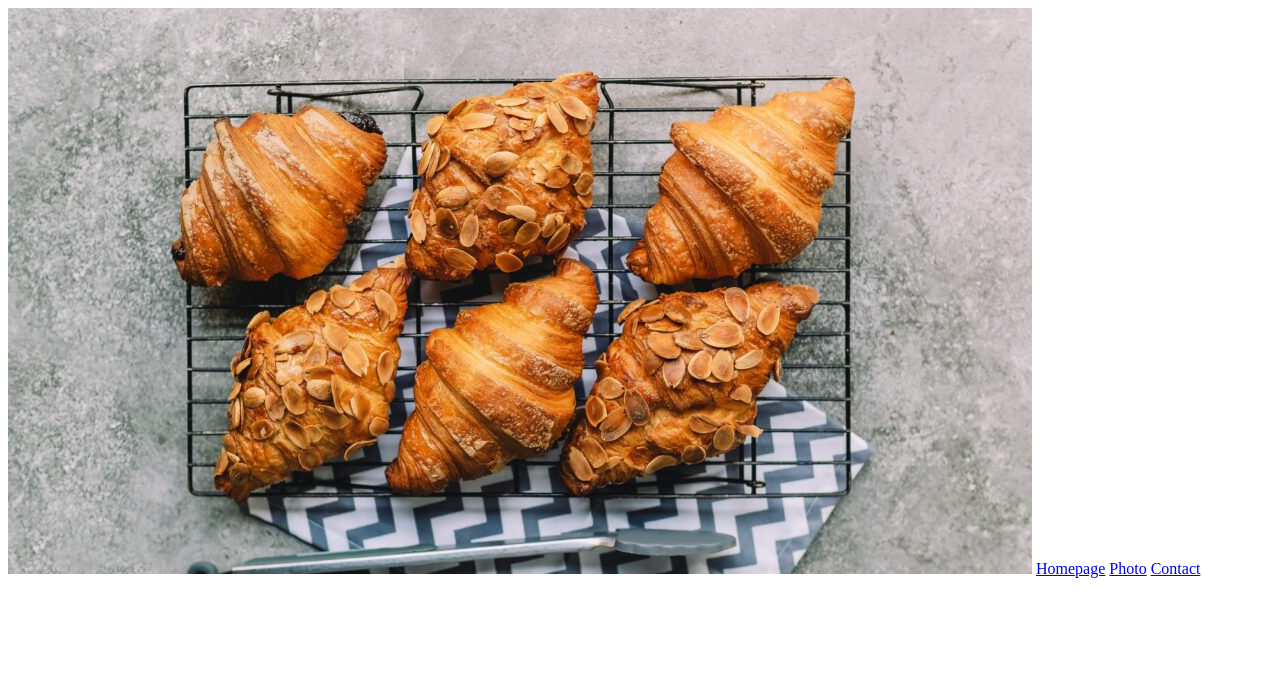
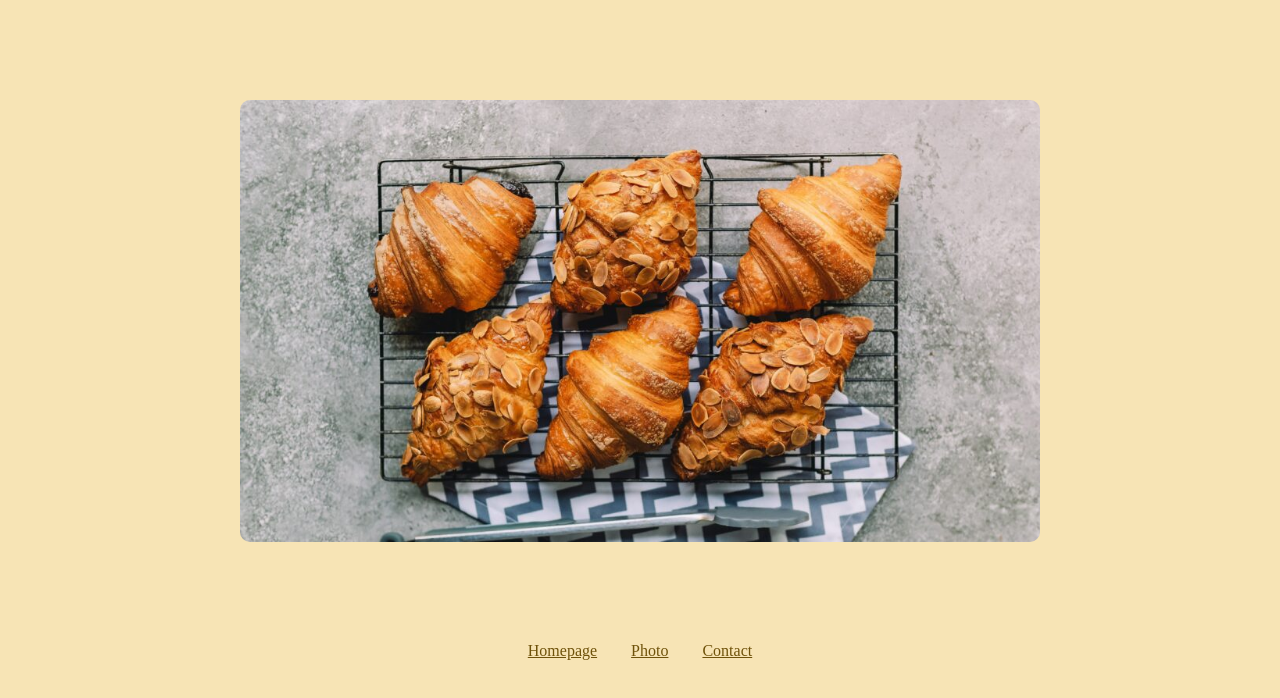
Before and after one commit to Goli2023/Croissant-page, a plain HTML site: page photo.html in a window 1280 px wide. Drawn offline with Linux system fonts and the light colour scheme.

Commit message:
Final touches

```diff
--- a/photo.html
+++ b/photo.html
@@ -11,9 +11,11 @@
 
 <body>
     <img src="img/croissant.jpg" />
-    <a href="index.html">Homepage</a>
-    <a href="photo.html">Photo</a>
-    <a href="contact.html">Contact</a>
+    <footer>
+        <a href="index.html">Homepage</a>
+        <a href="photo.html">Photo</a>
+        <a href="contact.html">Contact</a>
+    </footer>
 </body>
 
 </html>
--- /dev/null
+++ b/src/styles.css
@@ -0,0 +1,21 @@
+body {
+    text-align: center;
+    background: #f7e4b5;
+    margin-top: 50px;
+}
+
+a {
+    margin: 0 15px;
+    color: #6f520a;
+}
+
+img {
+    width: 800px;
+    border-radius: 10px;
+    display: block;
+    margin: 100px auto;
+}
+
+footer {
+    margin-top: 10px;
+}
```
Also changed, not shown: contact.html (+7 -3 lines), index.html (+6 -4 lines).
